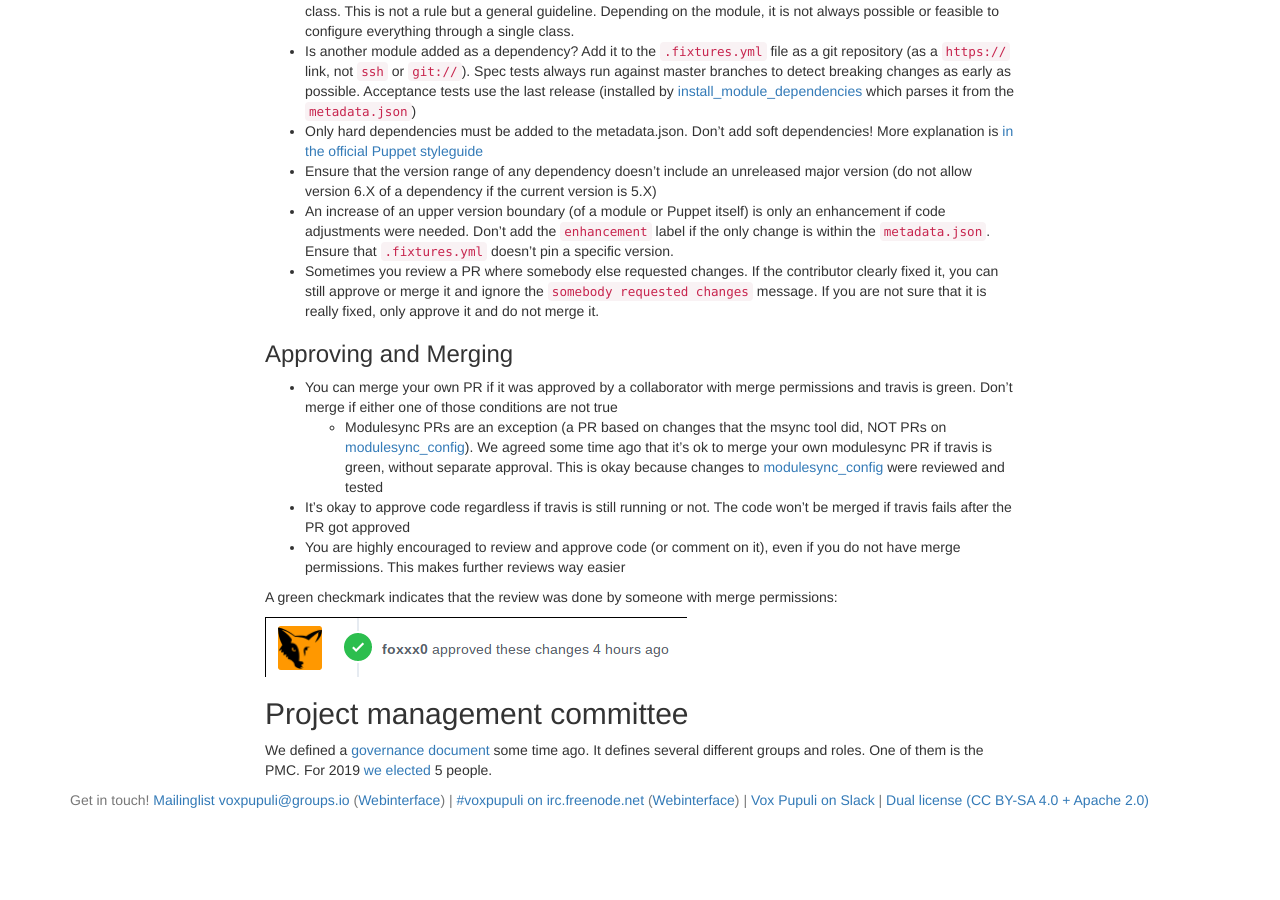
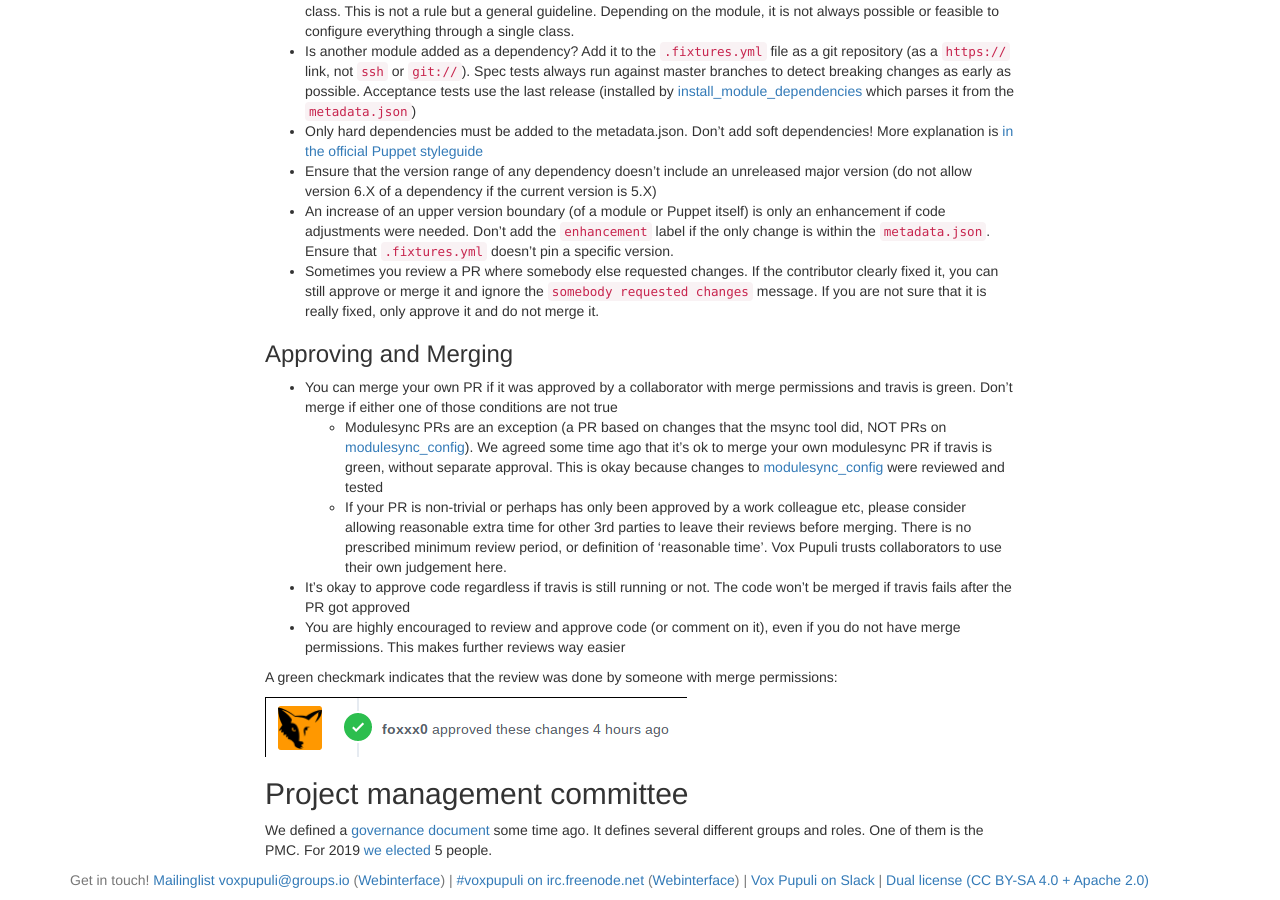
Before and after one commit to voxpupuli/voxpupuli.github.io, a Jekyll site: the page built from docs/index.md, in a window 1280 px wide and 900 px high, scrolled down 3534 px. Built offline with Jekyll 4.4.1, drawn with Linux system fonts in a browser that asks for light colours; nearby versions of some CDN libraries; before the commit the page ends 4354 px from its top, so only the background shows below that.

Commit message:
Add advice on PR merging

```diff
--- a/docs/index.md
+++ b/docs/index.md
@@ -179,6 +179,8 @@ There are a few things that can be checked if you review a pull request against
 
 * You can merge your own PR if it was approved by a collaborator with merge permissions and travis is green. Don't merge if either one of those conditions are not true
   * Modulesync PRs are an exception (a PR based on changes that the msync tool did, NOT PRs on [modulesync_config](https://github.com/voxpupuli/modulesync_config#modulesync-configs)). We agreed some time ago that it's ok to merge your own modulesync PR if travis is green, without separate approval. This is okay because changes to [modulesync_config](https://github.com/voxpupuli/modulesync_config#modulesync-configs) were reviewed and tested
+  * If your PR is non-trivial or perhaps has only been approved by a work colleague etc, please consider allowing reasonable extra time for other 3rd parties to leave their reviews before merging.
+    There is no prescribed minimum review period, or definition of 'reasonable time'. Vox Pupuli trusts collaborators to use their own judgement here.
 * It's okay to approve code regardless if travis is still running or not. The code won't be merged if travis fails after the PR got approved
 * You are highly encouraged to review and approve code (or comment on it), even if you do not have merge permissions. This makes further reviews way easier
 
```
